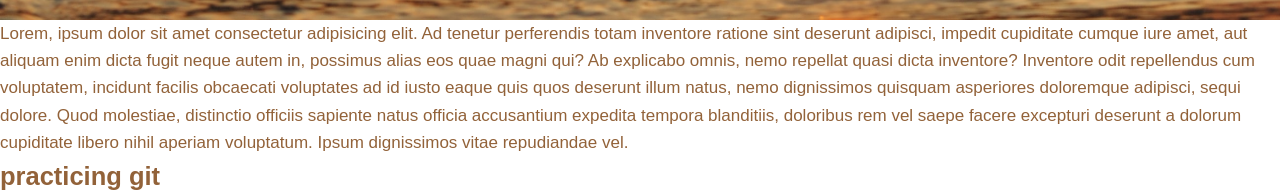
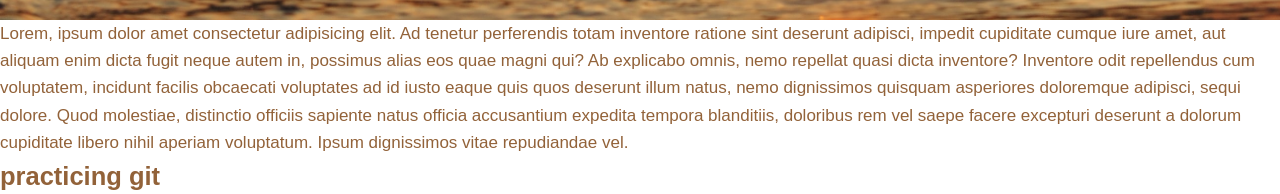
Before and after one commit to jewenelle/jewenelleNewDesign, a plain HTML site: page index.html in a window 1280 px wide. Shown: the part 780-974 px from the top of the page. Drawn offline with Linux system fonts and the light colour scheme.

Commit message:
second commit

```diff
--- a/index.html
+++ b/index.html
@@ -14,7 +14,7 @@
         <a href="http://" target="_blank" rel="noopener noreferrer">readMore</a>
     </div>
     <div class="content">
-        <p>Lorem, ipsum dolor sit amet consectetur adipisicing elit. Ad tenetur perferendis totam inventore ratione sint deserunt adipisci, impedit cupiditate cumque iure amet, aut aliquam enim dicta fugit neque autem in, possimus alias eos quae magni qui? Ab explicabo omnis, nemo repellat quasi dicta inventore? Inventore odit repellendus cum voluptatem, incidunt facilis obcaecati voluptates ad id iusto eaque quis quos deserunt illum natus, nemo dignissimos quisquam asperiores doloremque adipisci, sequi dolore. Quod molestiae, distinctio officiis sapiente natus officia accusantium expedita tempora blanditiis, doloribus rem vel saepe facere excepturi deserunt a dolorum cupiditate libero nihil aperiam voluptatum. Ipsum dignissimos vitae repudiandae vel.</p>
+        <p>Lorem, ipsum dolor amet consectetur adipisicing elit. Ad tenetur perferendis totam inventore ratione sint deserunt adipisci, impedit cupiditate cumque iure amet, aut aliquam enim dicta fugit neque autem in, possimus alias eos quae magni qui? Ab explicabo omnis, nemo repellat quasi dicta inventore? Inventore odit repellendus cum voluptatem, incidunt facilis obcaecati voluptates ad id iusto eaque quis quos deserunt illum natus, nemo dignissimos quisquam asperiores doloremque adipisci, sequi dolore. Quod molestiae, distinctio officiis sapiente natus officia accusantium expedita tempora blanditiis, doloribus rem vel saepe facere excepturi deserunt a dolorum cupiditate libero nihil aperiam voluptatum. Ipsum dignissimos vitae repudiandae vel.</p>
     </div>
     <div class="footer">
         <h2>practicing git</h2>
```
